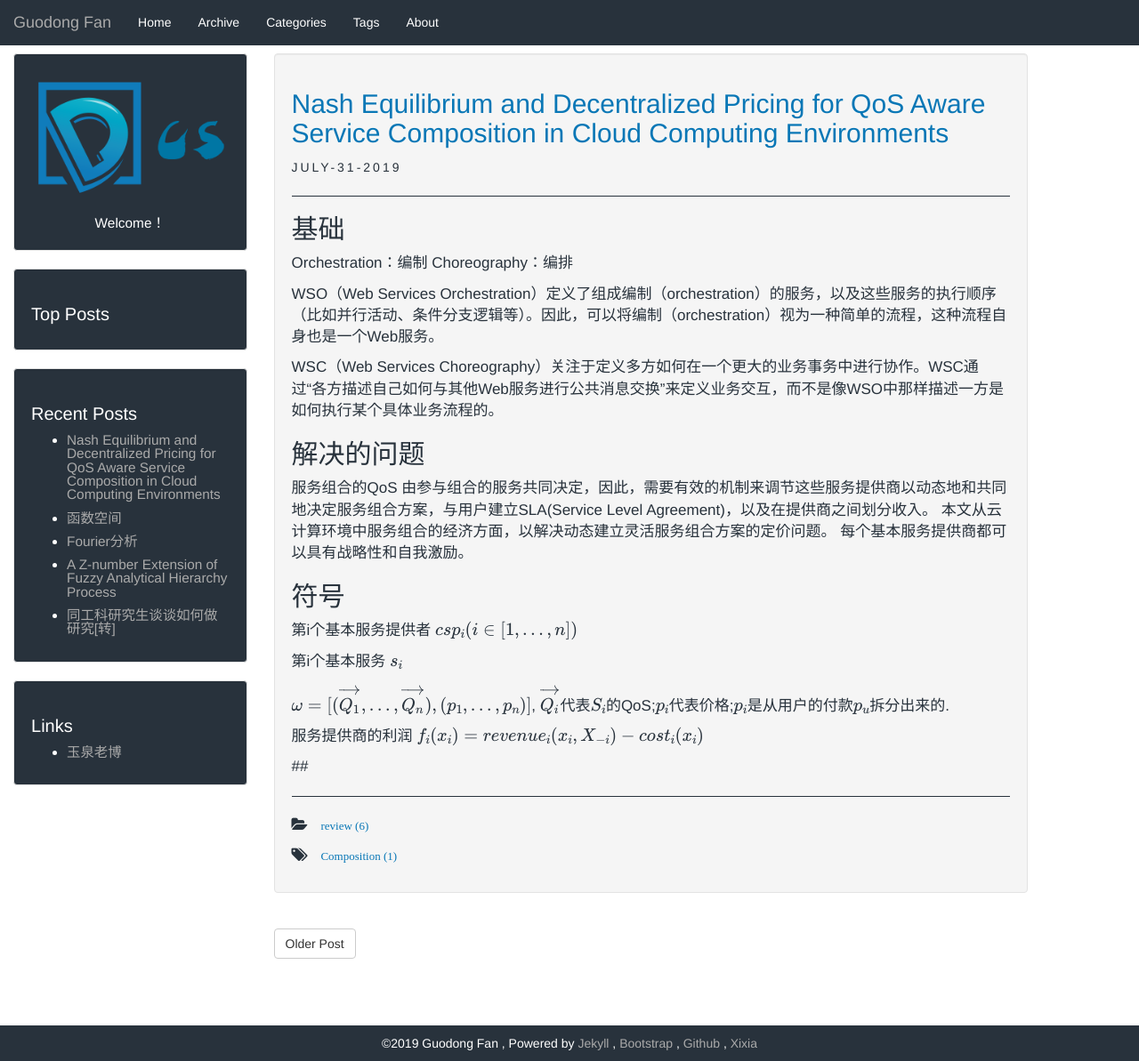
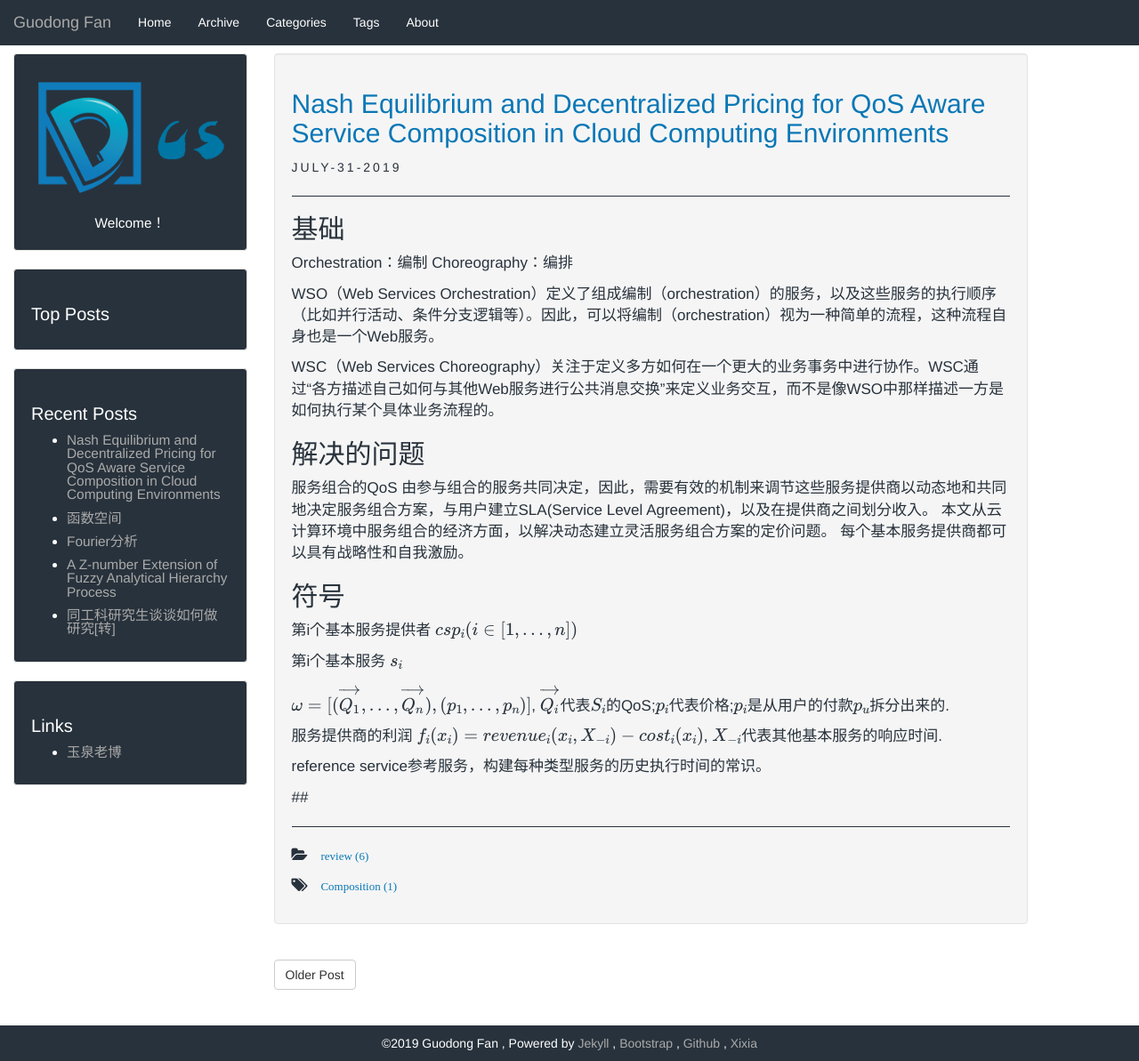
Before and after one commit to GuodongFan/GuodongFan.github.io, a Jekyll site: the page built from _posts/2019-07-31-Nash-Equilibrium-Composition.md, in a window 1280 px wide and 1193 px high. Shown: the whole window at 89% size. Built offline with Jekyll 4.4.1, drawn with Linux system fonts in a browser that asks for light colours; our own code applies the rules of GitHub Pages for plain Markdown files; formulas are drawn with MathJax 3.

Commit message:
Update 2019-07-31-Nash-Equilibrium-Composition.md

```diff
--- a/_posts/2019-07-31-Nash-Equilibrium-Composition.md
+++ b/_posts/2019-07-31-Nash-Equilibrium-Composition.md
@@ -25,8 +25,8 @@ WSC（Web Services Choreography）关注于定义多方如何在一个更大的
 
 $\omega=\lbrack(\overrightarrow{Q_1},...,\overrightarrow{Q_n}),(p_1,...,p_n)\rbrack$, $\overrightarrow{Q_i}$代表$S_i$的QoS;$p_i$代表价格;$p_i$是从用户的付款$p_u$拆分出来的.
 
-服务提供商的利润 $f_i(x_i)=revenue_i(x_i, X_{-i})-cost_i(x_i)$
+服务提供商的利润 $f_i(x_i)=revenue_i(x_i, X_{-i})-cost_i(x_i)$, $X_{-i}$代表其他基本服务的响应时间.
 
-
+reference service参考服务，构建每种类型服务的历史执行时间的常识。
 
 ##
```
